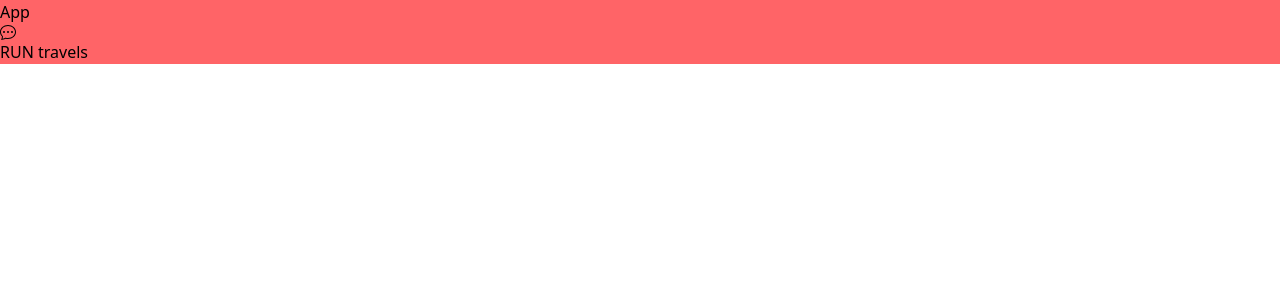
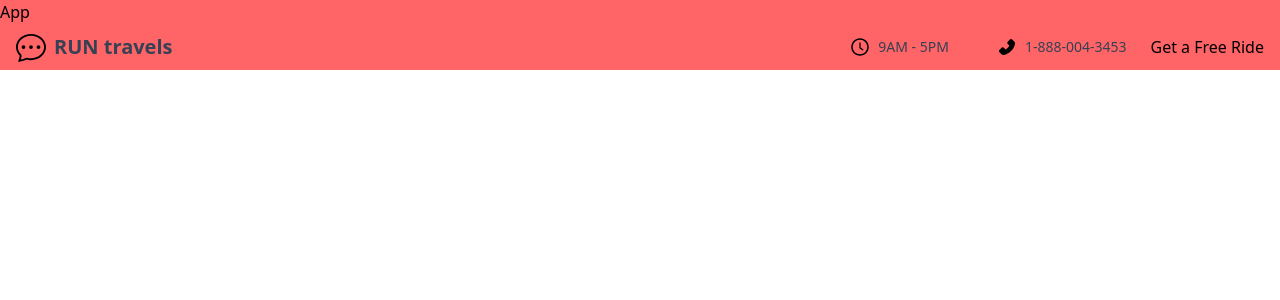
Before and after one commit to RithmaRandima/Run-Travels, a React (Vite) app: page / in a window 1280 px wide. Shown: the top 300 px of the page. Built offline with nearby package versions, Linux system fonts and the light colour scheme.

Commit message:
completed Top Bar

```diff
--- a/src/components/Topbar.jsx
+++ b/src/components/Topbar.jsx
@@ -1,12 +1,25 @@
 import React from "react";
+import { AiFillPhone, AiOutlineClockCircle } from "react-icons/ai";
 import { BsChatDots } from "react-icons/bs";
 
 const Topbar = () => {
   return (
-    <div>
-      <div>
-        <BsChatDots />
-        <h1>RUN travels</h1>
+    <div className="flex justify-between items-center px-4 py-2">
+      <div className="flex items-center">
+        <BsChatDots size={30} className="mr-2" />
+        <h1 className="text-xl font-bold text-gray-700">RUN travels</h1>
+      </div>
+
+      <div className="flex items-center">
+        <div className="hidden md:flex items-center px-6">
+          <AiOutlineClockCircle size={20} className="mr-2" />
+          <p className="text-sm text-gray-700 ">9AM - 5PM</p>
+        </div>
+        <div className="hidden md:flex items-center px-6">
+          <AiFillPhone size={20} className="mr-2" />
+          <p className="text-sm text-gray-700 ">1-888-004-3453</p>
+        </div>
+        <button>Get a Free Ride</button>
       </div>
     </div>
   );
```
